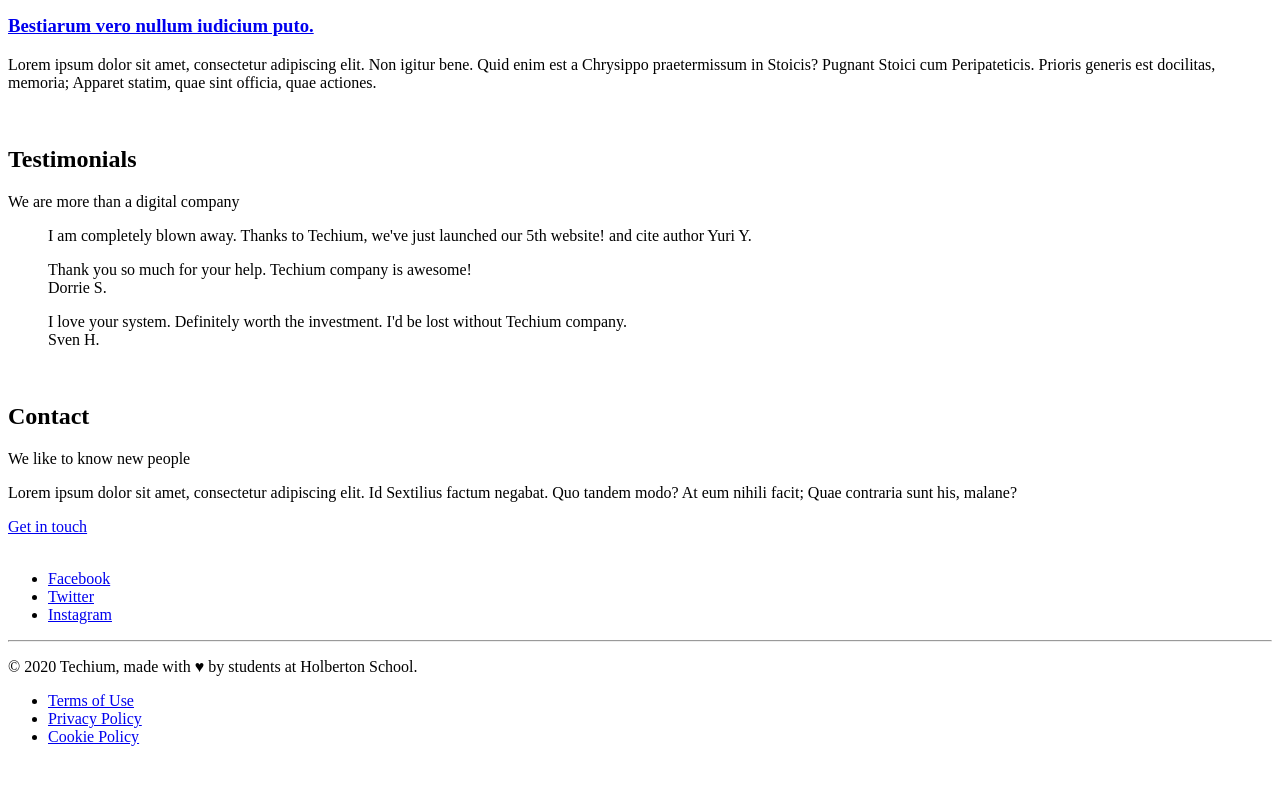
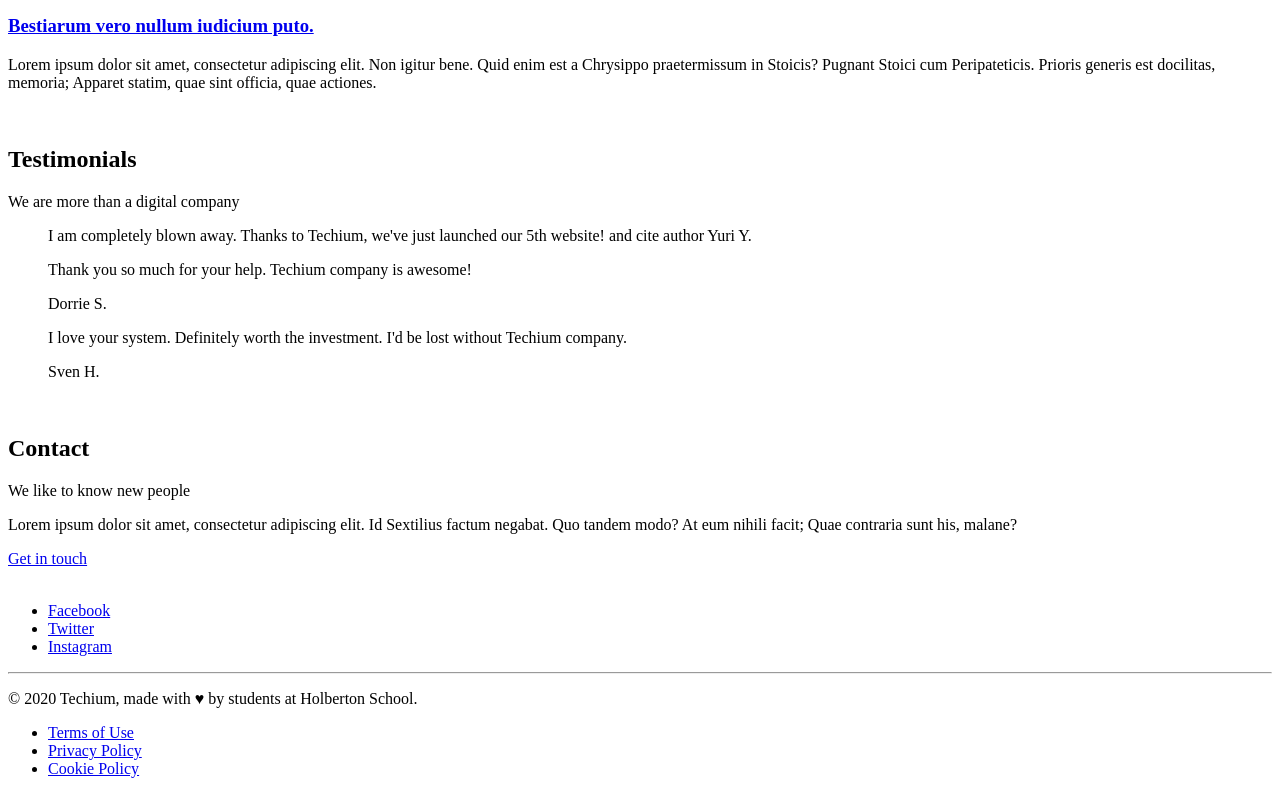
Before and after one commit to Mafika-Mahlobo/alx-frontend, a plain HTML site: page 0x00-html_advanced/29-index.html in a window 1280 px wide. Shown: the part 1823-2617 px from the top of the page. Before the commit the page ends 2585 px from the top, so only its background shows below. Drawn offline with Linux system fonts and the light colour scheme.

Commit message:
task29, edit

```diff
--- a/0x00-html_advanced/29-index.html
+++ b/0x00-html_advanced/29-index.html
@@ -142,18 +142,18 @@
 				<div>
 					<article>
 						<blockquote>
-							I am completely blown away. Thanks to Techium, we've just launched our 5th website! and cite author Yuri Y.
+							<p>I am completely blown away. Thanks to Techium, we've just launched our 5th website! and cite author Yuri Y.</p>
 						</blockquote>
 					</article>
 					<article>
 						<blockquote>
-							Thank you so much for your help. Techium company is awesome!
+							<p>Thank you so much for your help. Techium company is awesome!</p>
 							<footer>Dorrie S.</footer>
 						</blockquote>
 					</article>
 					<article>
 						<blockquote>
-							I love your system. Definitely worth the investment. I'd be lost without Techium company.
+							<p>I love your system. Definitely worth the investment. I'd be lost without Techium company.</p>
 							<footer>Sven H.</footer>
 						</blockquote>
 					</article>
```
